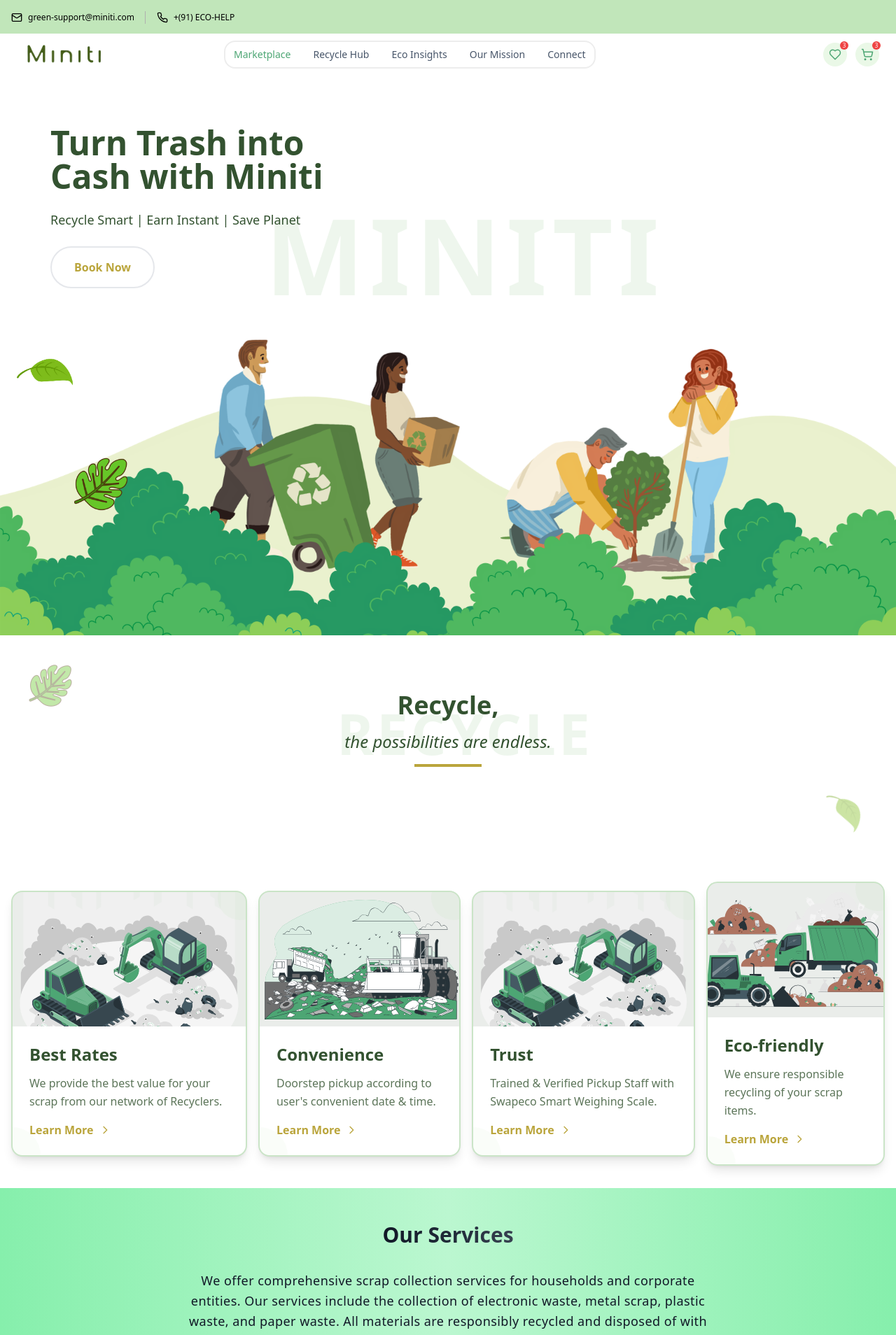
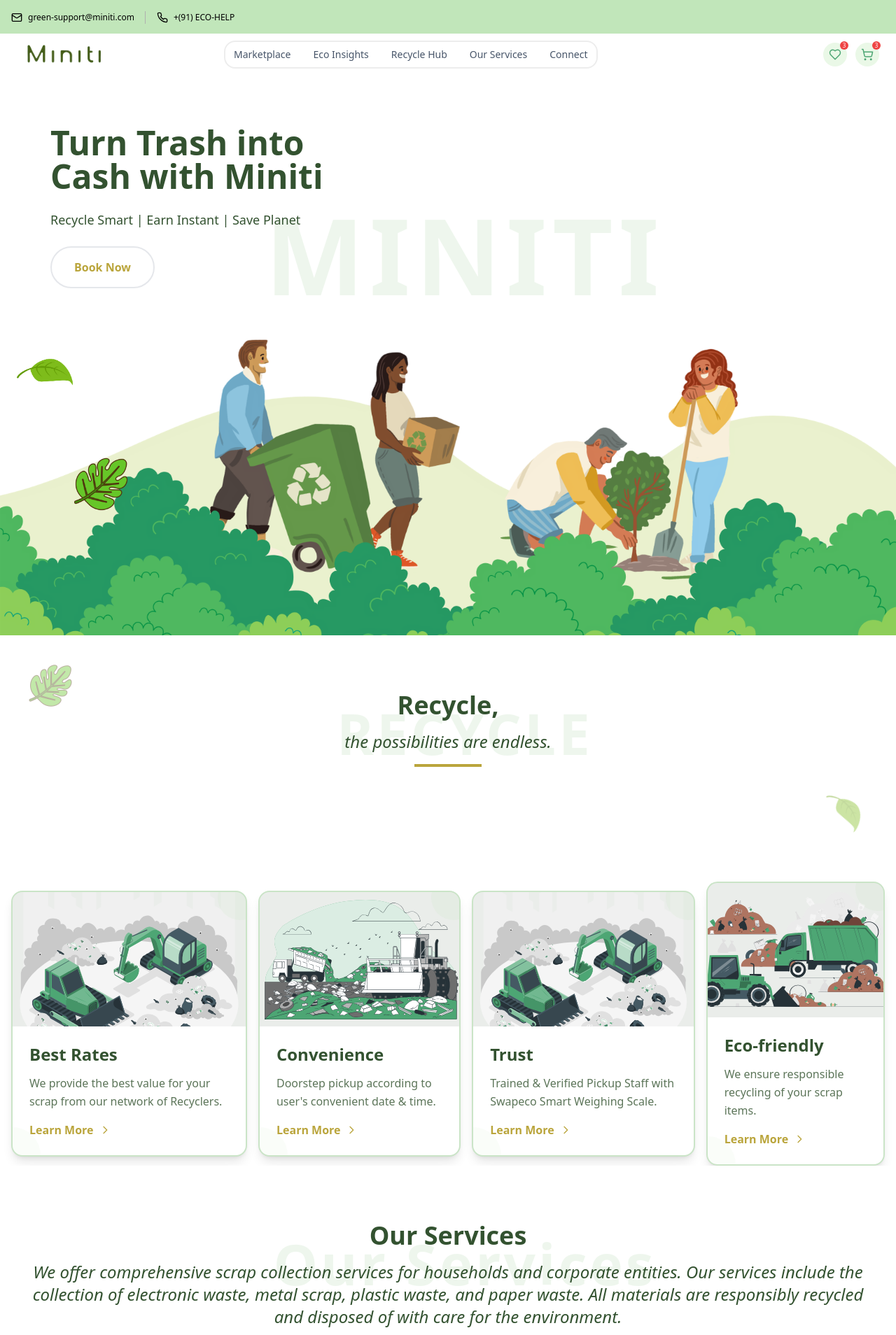
Before and after one commit to Sridhare29/miniti, a React (Create React App) app in the folder miniti/: page / in a window 1280 px wide. Shown: the top 1908 px of the page at 70% size. Built offline with nearby package versions, Linux system fonts and the light colour scheme.

Commit message:
Structure of the Home Component

```diff
--- a/miniti/src/components/Header.jsx
+++ b/miniti/src/components/Header.jsx
@@ -7,13 +7,8 @@
   Heart,
   ShoppingCart,
   User,
-  Lock,
   Mail,
   Phone,
-  Facebook,
-  Twitter,
-  Linkedin,
-  Github,
 } from "lucide-react";
 
 const Header = () => {
@@ -31,11 +26,11 @@
             {/* Contact Information */}
             <ul className="flex items-center gap-8 font-medium text-black">
               <li className="flex items-center gap-2 text-sm relative after:content-[''] after:absolute after:h-[18px] after:w-[1px] after:bg-[#afafaf] after:right-[-16px]">
-                <Mail style={{ width: "16px", height: "16px" }}/>
+                <Mail style={{ width: "16px", height: "16px" }} />
                 <span className="text-xs">green-support@miniti.com</span>
               </li>
               <li className="flex items-center gap-2 text-sm">
-                <Phone style={{ width: "16px", height: "16px" }}/>
+                <Phone style={{ width: "16px", height: "16px" }} />
                 <span className="text-xs">+(91) ECO-HELP</span>
               </li>
             </ul>
@@ -59,69 +54,69 @@
 
             {/* Navigation */}
             <div className="w-3/4 flex items-center justify-between">
-        <ul className="flex items-center gap-6 text-sm font-medium p-2 border-2 border-[#ededed] bg-[#fffff] rounded-2xl">
+              <ul className="flex items-center gap-6 text-sm font-medium p-2 border-2 border-[#ededed] bg-[#ffffff] rounded-2xl">
                 <li>
-            <Link
-              to="/"
-              className={`p-1 ${
-                pathname === "/" ? "text-[#4DA674]" : "text-slate-600"
-              }`}
+                  <a
+                    href="#main-banner"
+                    className="p-1 text-slate-600 hover:text-[#4DA674]"
                   >
                     Marketplace
-            </Link>
+                  </a>
+                </li>
+                <li>
+                  <a
+                    href="#about-banner"
+                    className="p-1 text-slate-600 hover:text-[#4DA674]"
+                  >
+                    Eco Insights
+                  </a>
                 </li>
                 <li>
                   <Link
                     to="/shop"
                     className={`p-1 ${
-                pathname === "/shop" ? "text-[#4DA674]" : "text-slate-600"
+                      pathname === "/marketprice"
+                        ? "text-[#4DA674]"
+                        : "text-slate-600"
                     }`}
                   >
                     Recycle Hub
                   </Link>
                 </li>
                 <li>
-            <Link
-              to="/blog"
-              className={`p-1 ${
-                pathname === "/blog" ? "text-[#4DA674]" : "text-slate-600"
-              }`}
+                  <a
+                    href="#services-banner"
+                    className="p-1 text-slate-600 hover:text-[#4DA674]"
                   >
-              Eco Insights
-            </Link>
+                    Our Services
+                  </a>
                 </li>
                 <li>
-            <Link
-              to="/about"
-              className={`p-1 ${
-                pathname === "/about" ? "text-[#4DA674]" : "text-slate-600"
-              }`}
-            >
-              Our Mission
-            </Link>
-          </li>
-          <li>
-            <Link
-              to="/contact"
-              className={`p-1 ${
-                pathname === "/contact" ? "text-[#4DA674]" : "text-slate-600"
-              }`}
+                  <a
+                    href="#booking-banner"
+                    className="p-1 text-slate-600 hover:text-[#4DA674]"
                   >
                     Connect
-            </Link>
+                  </a>
                 </li>
               </ul>
 
               {/* Cart and Wishlist */}
               <div className="flex items-center mr-6 gap-3">
                 <div className="relative flex items-center cursor-pointer p-2 rounded-full bg-[#EAF8E7]">
-            <Heart className="text-[#4DA674] text-sm"   style={{ width: "18px", height: "18px" }}  />
+                  <Heart
+                    className="text-[#4DA674] text-sm"
+                    style={{ width: "18px", height: "18px" }}
+                  />
                   <div className="w-[12px] h-[12px] absolute bg-red-500 rounded-full text-white text-[8px] flex items-center justify-center -top-[2px] -right-[2px]">
                     {wishlist_count}
                   </div>
                 </div>
                 <div className="relative flex items-center cursor-pointer p-2 rounded-full bg-[#EAF8E7]">
-            <ShoppingCart className="text-[#4DA674]"   style={{ width: "18px", height: "18px" }}             />
+                  <ShoppingCart
+                    className="text-[#4DA674]"
+                    style={{ width: "18px", height: "18px" }}
+                  />
                   <div className="w-[12px] h-[12px] absolute bg-red-500 rounded-full text-white text-[8px] flex items-center justify-center -top-[2px] -right-[2px]">
                     {wishlist_count}
                   </div>
@@ -131,7 +126,6 @@
           </div>
         </div>
       </div>
-
 
       {/* only at sm - menu  visible    */}
       <div className="hidden md-lg:block">
--- a/miniti/src/components/Layout/OurServicesBanner.jsx
+++ b/miniti/src/components/Layout/OurServicesBanner.jsx
@@ -2,22 +2,34 @@
 
 function OurServicesBanner() {
   return (
-    <div className="flex flex-col bg-gradient-to-r from-green-300 via-green-200 to-green-300 mt-8 justify-center items-center py-8 px-6 text-center">
+    <div className="relative min-h-[40vh] w-full bg-[#ffffff] overflow-hidden px-6 sm:px-10 lg:px-16 py-20">
       {/* Heading Section */}
-      <div className="flex m-4 text-[30px] sm:text-[20px] lg:text-[50px] font-extrabold leading-tight text-transparent bg-clip-text bg-gradient-to-r from-gray-900 via-gray-800 to-gray-700 animate-text-fade">
-        <h1>Our Services</h1>
+      <div className="absolute w-full flex items-center justify-center">
+        <h1 className="text-[80px] lg:text-[120px] font-black text-[#cae4c7] tracking-wider opacity-30">
+                Our Services</h1>
+      </div>
+   {/* Main Quote Content */}
+   <div className="relative container mx-auto flex flex-col items-center justify-center text-center z-10">
+        <div className="text-[#335230] space-y-4">
+          {/* First Line */}
+          <h2 className="text-4xl lg:text-6xl font-bold animate-fade-in">
+          Our Services
+          </h2>
+
+          {/* Second Line */}
+          <p className="text-2xl lg:text-3xl italic">
+          We offer comprehensive scrap collection services for households and corporate entities. Our services include the collection of electronic waste, metal scrap, plastic waste, and paper waste. All materials are responsibly recycled and disposed of with care for the environment.
+          </p>
+
+          {/* Decorative Line */}
+          <div className="w-24 h-1 bg-[#baa53c] mx-auto mt-6"></div>
+        </div>
       </div>
 
-      {/* Description Section */}
-      <div className="flex mx-4 mt-4 font-medium text-gray-900 text-lg lg:text-xl tracking-wide leading-relaxed max-w-3xl">
-        <p>
-          We offer comprehensive scrap collection services for households and corporate entities. Our services include the collection of electronic waste, metal scrap, plastic waste, and paper waste. All materials are responsibly recycled and disposed of with care for the environment.
-        </p>
-      </div>
 
       {/* Decorative Icon/CTA */}
-      <div className="mt-6">
-        <button className="bg-white text-[#4DA674] px-6 py-3 font-semibold rounded-full shadow-md hover:bg-gray-100 transition-all duration-300">
+      <div className="mt-6 flex justify-center">
+        <button className="bg-white text-[#baa53c] px-6 py-3 font-semibold rounded-full shadow-md hover:bg-gray-100 transition-all duration-300">
           Learn More
         </button>
       </div>
--- a/miniti/src/index.css
+++ b/miniti/src/index.css
@@ -11,3 +11,15 @@
       transform: translateY(0);
     }
   }
+
+  .animate-text-fade {
+    animation: text-fade 1.5s ease-out;
+  }
+  /* in your global CSS or a CSS file */
+.text-shadow-xl {
+  text-shadow: 4px 4px 6px rgba(0, 0, 0, 0.1), 1px 1px 3px rgba(0, 0, 0, 0.08);
+}
+
+.text-stroke {
+  -webkit-text-stroke: 2px #335230; /* Outline (stroke) effect */
+}
--- a/miniti/src/pages/Home.jsx
+++ b/miniti/src/pages/Home.jsx
@@ -9,16 +9,29 @@
 
 function Home() {
   return (
-    <div className='w-full'>
-        <Header/>
-        <MainBanner/>
-        <QuoteBanner/>
-        <AboutBanner/>
-        <OurServicesBanner/>
-        <BookingBanner/>
-        <EcoFooter/>
+    <div className="w-full">
+      <Header />
+      <section id="main-banner">
+        <MainBanner />
+      </section>
+      <section id="quote-banner">
+        <QuoteBanner />
+      </section>
+      <section id="about-banner">
+        <AboutBanner />
+      </section>
+      <section id="services-banner">
+        <OurServicesBanner />
+      </section>
+      <section id="booking-banner">
+        <BookingBanner />
+      </section>
+      <section id="footer">
+        <EcoFooter />
+      </section>
     </div>
-  )
+  );
 }
 
+
 export default Home
--- a/miniti/tailwind.config.js
+++ b/miniti/tailwind.config.js
@@ -17,7 +17,8 @@
       },
       boxShadow: {
         'xl': '0 4px 6px rgba(0, 0, 0, 0.1), 0 1px 3px rgba(0, 0, 0, 0.08)',
-      }
+      },
+      scrollBehavior: ['smooth'], // Ensures smooth scrolling behavior globally
     },
     screens: {
       'xl': {'max': '1200px'},
```
Lines whose indentation alone changed are shown as unchanged.
